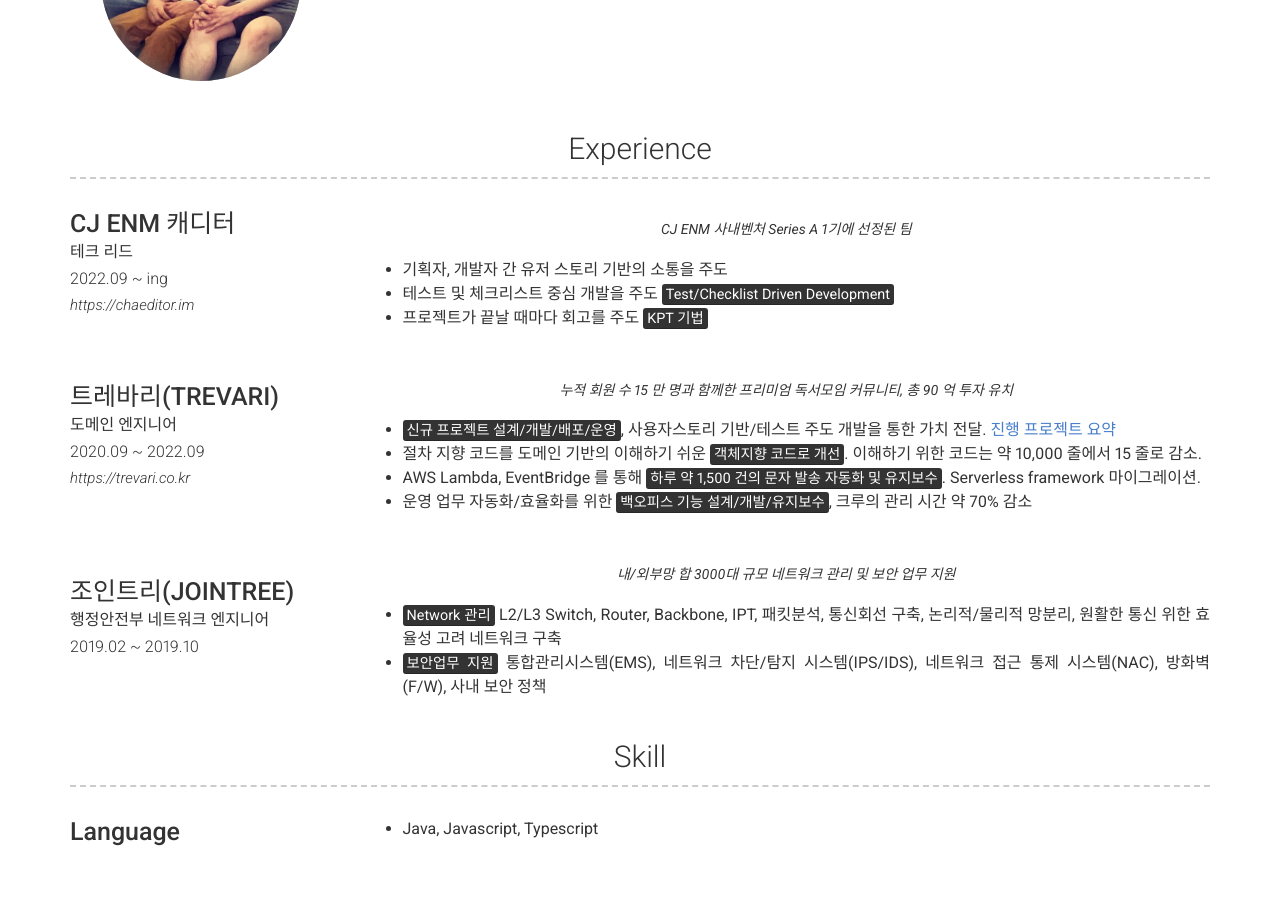
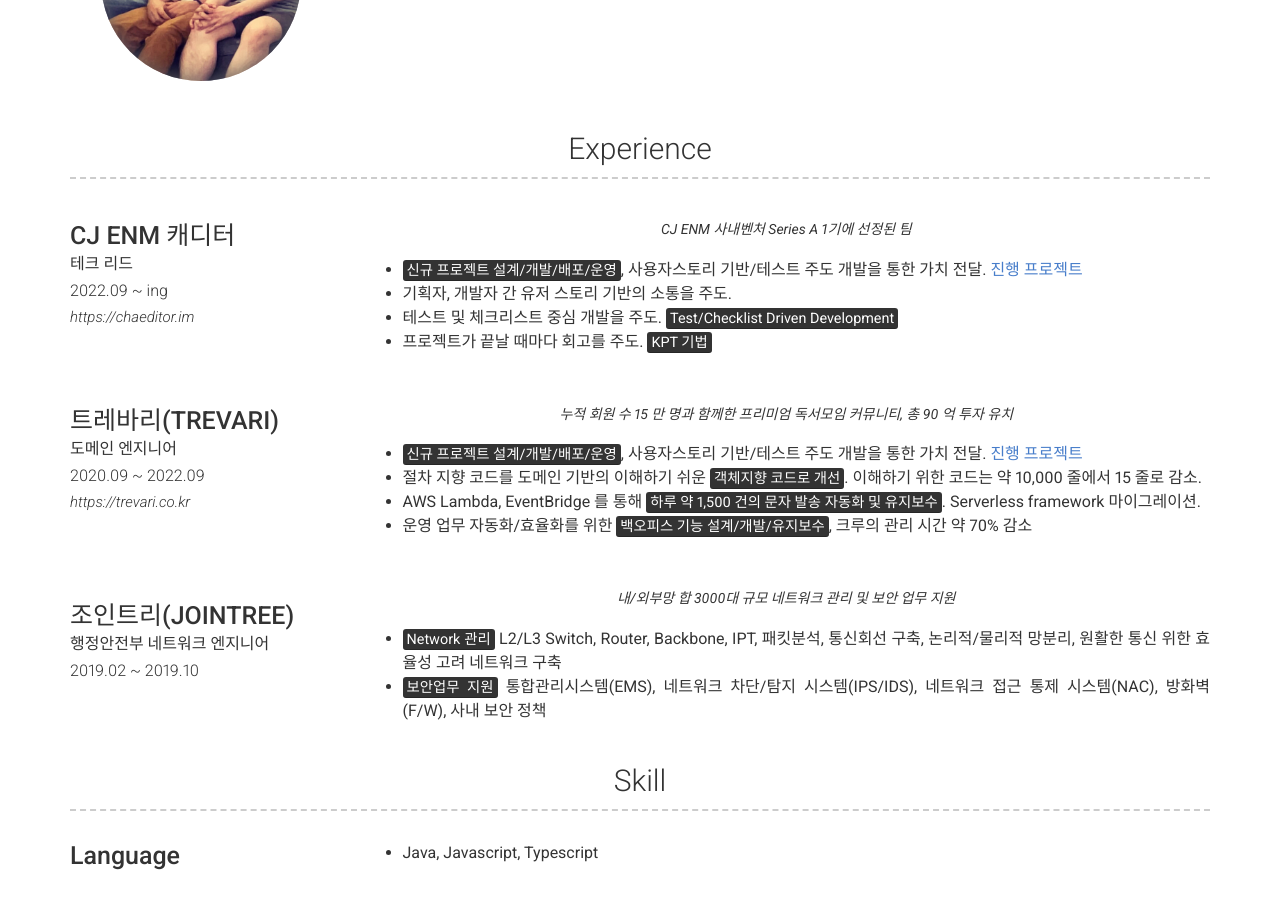
Before and after one commit to currenjin/resume, a Jekyll site: the page built from index.md, in a window 1280 px wide and 900 px high, scrolled down 475 px. Built offline with Jekyll 4.4.1, drawn with Linux system fonts in a browser that asks for light colours; nearby versions of some CDN libraries.

Commit message:
update: chaeditor and trevari

```diff
--- a/_config.yml
+++ b/_config.yml
@@ -69,9 +69,10 @@ content:
         quote: >
           CJ ENM 사내벤처 Series A 1기에 선정된 팀
         description: |
-          - 기획자, 개발자 간 유저 스토리 기반의 소통을 주도
-          - 테스트 및 체크리스트 중심 개발을 주도 <mark>Test/Checklist Driven Development</mark>
-          - 프로젝트가 끝날 때마다 회고를 주도 <mark>KPT 기법</mark>
+          - <mark>신규 프로젝트 설계/개발/배포/운영</mark>, 사용자스토리 기반/테스트 주도 개발을 통한 가치 전달. [진행 프로젝트](https://www.notion.so/currenjin/CJ-ENM-CHAEDITOR-12564b2d2e294011969b10af041b7aaf)
+          - 기획자, 개발자 간 유저 스토리 기반의 소통을 주도.
+          - 테스트 및 체크리스트 중심 개발을 주도. <mark>Test/Checklist Driven Development</mark>
+          - 프로젝트가 끝날 때마다 회고를 주도. <mark>KPT 기법</mark>
       - layout: left
         title: 트레바리(TREVARI)
         sub_title: 도메인 엔지니어
@@ -80,7 +81,7 @@ content:
         quote: >
           누적 회원 수 15 만 명과 함께한 프리미엄 독서모임 커뮤니티, 총 90 억 투자 유치
         description: |
-          - <mark>신규 프로젝트 설계/개발/배포/운영</mark>, 사용자스토리 기반/테스트 주도 개발을 통한 가치 전달. [진행 프로젝트 요약](https://currenjin.notion.site/TREVARI-984446f51fb34d9b9bb349c86ad7d1af)
+          - <mark>신규 프로젝트 설계/개발/배포/운영</mark>, 사용자스토리 기반/테스트 주도 개발을 통한 가치 전달. [진행 프로젝트](https://currenjin.notion.site/TREVARI-984446f51fb34d9b9bb349c86ad7d1af)
           - 절차 지향 코드를 도메인 기반의 이해하기 쉬운 <mark>객체지향 코드로 개선</mark>. 이해하기 위한 코드는 약 10,000 줄에서 15 줄로 감소.
           - AWS Lambda, EventBridge 를 통해 <mark>하루 약 1,500 건의 문자 발송 자동화 및 유지보수</mark>. Serverless framework 마이그레이션.
           - 운영 업무 자동화/효율화를 위한 <mark>백오피스 기능 설계/개발/유지보수</mark>, 크루의 관리 시간 약 70% 감소
```
